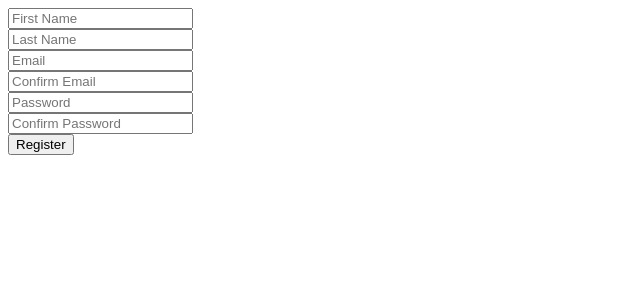
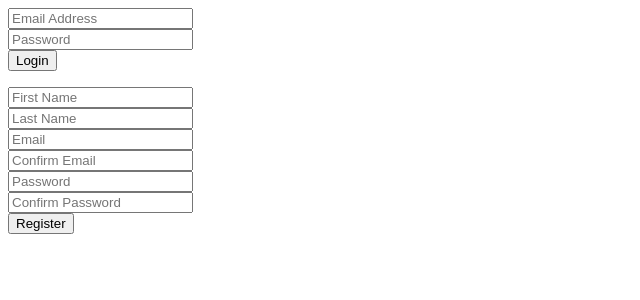
Before and after one commit to saipavan9/BuzzFeed, a PHP site: page /register.php in a window 1280 px wide. Shown: the top 300 px of the page, without its empty margins (0-640 px from the left). Run offline with PHP 8.4, Linux system fonts and the light colour scheme.

Commit message:
login page

```diff
--- /dev/null
+++ b/includes/form_handlers/login_handler.php
@@ -0,0 +1,31 @@
+<?php
+
+if (isset($_POST['login_button'])) {
+    $email = filter_var($_POST['log_email'],FILTER_SANITIZE_EMAIL);
+    $_SESSION['log_email'] = $email;
+    $password = md5($_POST['log_password']);
+
+    $check_database_query = mysqli_query($con,"SELECT * FROM users WHERE email='$email' AND password ='$password'");
+    $check_login_query = mysqli_num_rows($check_database_query);
+
+    if ($check_login_query == 1) {
+        $row = mysqli_fetch_array($check_database_query);
+        $username = $row['username'];
+
+        $user_closed_query = mysqli_query($con,"SELECT * FROM users WHERE email='$email' AND user_closed='yes'");
+        if(mysqli_num_rows($user_closed_query)== 1)
+        {
+            $reopen_account = mysqli_query($con,"UPDATE users SET user_closed='no' WHERE email='$email'");
+        }
+
+
+        $_SESSION['username'] = $username;
+        header("Location:index.php");
+        exit();
+    }
+    else {
+        array_push($error_array,"Your Email or Password is incorrect<br>");
+    }
+}
+
+?>
--- a/register.php
+++ b/register.php
@@ -1,14 +1,29 @@
 <?php
 require 'config/config.php';
 require 'includes/form_handlers/register_handler.php';
+require 'includes/form_handlers/login_handler.php';
 ?>
-
 
 <html>
 <head>
 	<title>Welcome to Buzzfeed!</title>
 </head>
 <body>
+
+<form action="register.php" method ="POST">
+	<input type="email" name="log_email" placeholder="Email Address" value="<?php
+		if(isset($_SESSION['log_email'])) {
+			echo $_SESSION['log_email'];
+		}
+		?>" required>
+	<br>
+	<input type="password" name="log_password" placeholder="Password">
+	<br>
+	<input type="submit" name="login_button" value="Login">
+	<br>
+	<?php if(in_array("Your Email or Password is incorrect<br>",$error_array)) echo "Your Email or Password is incorrect<br>" ?>
+
+</form>
 
 	<form action="register.php" method="POST">
 		<input type="text" name="reg_fname" placeholder="First Name" value="<?php
```
